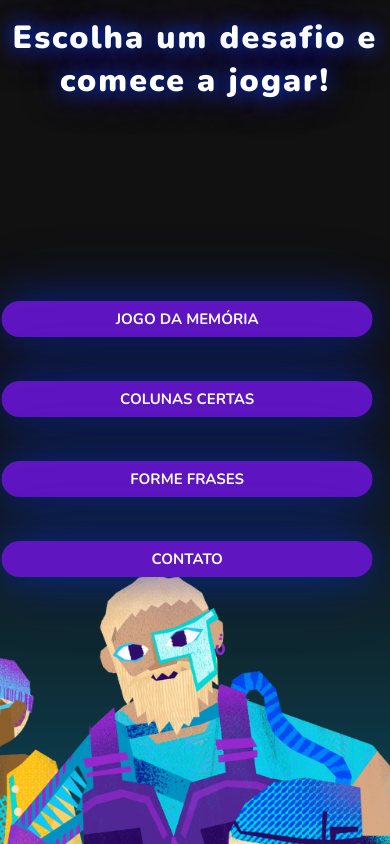
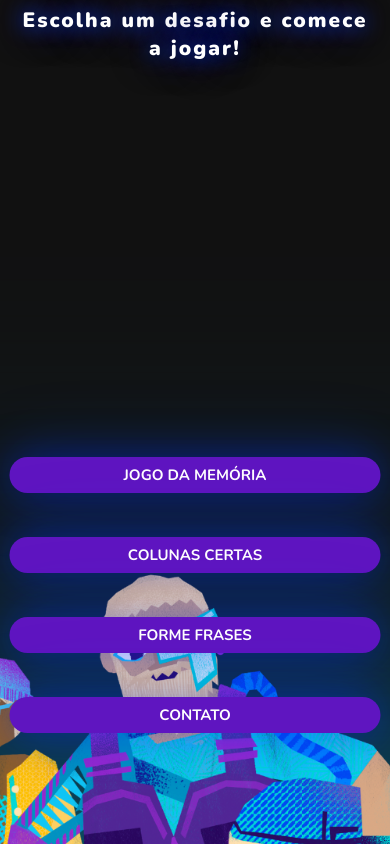
Before and after one commit to PriscilaSchloten/miniJogos2, a plain HTML site: page index.html in a window 390 px wide. Drawn offline with nearby package versions, Linux system fonts and the light colour scheme; a web font is replaced by a local one.

Commit message:
finalizado

```diff
--- a/css/index.css
+++ b/css/index.css
@@ -7,30 +7,47 @@ html {
     padding: 0;
     height: 100%;
     width: 100%;
-    overflow: hidden;
     box-sizing: border-box;
 }
 
 .titulo-principal {
-    width: 100%;
+    position: absolute;
+    top: 2.5vw;
+    left: 50%;
+    transform: translateX(-50%);
+    width: 90vw;
+    max-width: 1100px;
     text-align: center;
-    font-size: 3.2rem;
+    font-size: clamp(1.3rem, 5vw, 2.8rem);
     font-family: 'Nunito', sans-serif;
     font-weight: 900;
     color: #fff;
     text-shadow: 0 0 20px #0044ff, 0 0 40px #370377;
-    margin-top: 32px;
-    margin-bottom: 10px;
+    margin: 0;
     letter-spacing: 2px;
-    z-index: 2;
-    position: relative;
+    z-index: 10;
+    pointer-events: none;
 }
 
 @media (max-width: 600px) {
     .titulo-principal {
-        font-size: 2rem;
-        margin-top: 16px;
-        margin-bottom: 6px;
+        font-size: clamp(1.1rem, 7vw, 2rem);
+        top: 10px;
+        padding: 0 4vw;
+    }
+    .botoes-container {
+        top: 22vh;
+    }
+}
+
+@media (max-width: 400px) {
+    .titulo-principal {
+        font-size: clamp(0.9rem, 8vw, 1.3rem);
+        top: 6px;
+        padding: 0 2vw;
+    }
+    .botoes-container {
+        top: 18vh;
     }
 }
 
@@ -62,9 +79,9 @@ html {
 /* config botoes */
 .botoes-container {
     position: absolute;
-    top: 42%;
-    left: 48%;
-    transform: translate(-50%, -50%);
+    top: 10vw;
+    left: 50%;
+    transform: translateX(-50%);
     display: flex;
     flex-direction: column;
     gap: 20px;
@@ -72,6 +89,7 @@ html {
     width: 90vw;
     max-width: 450px;
     min-width: 220px;
+    z-index: 5;
 }
 
 
```
